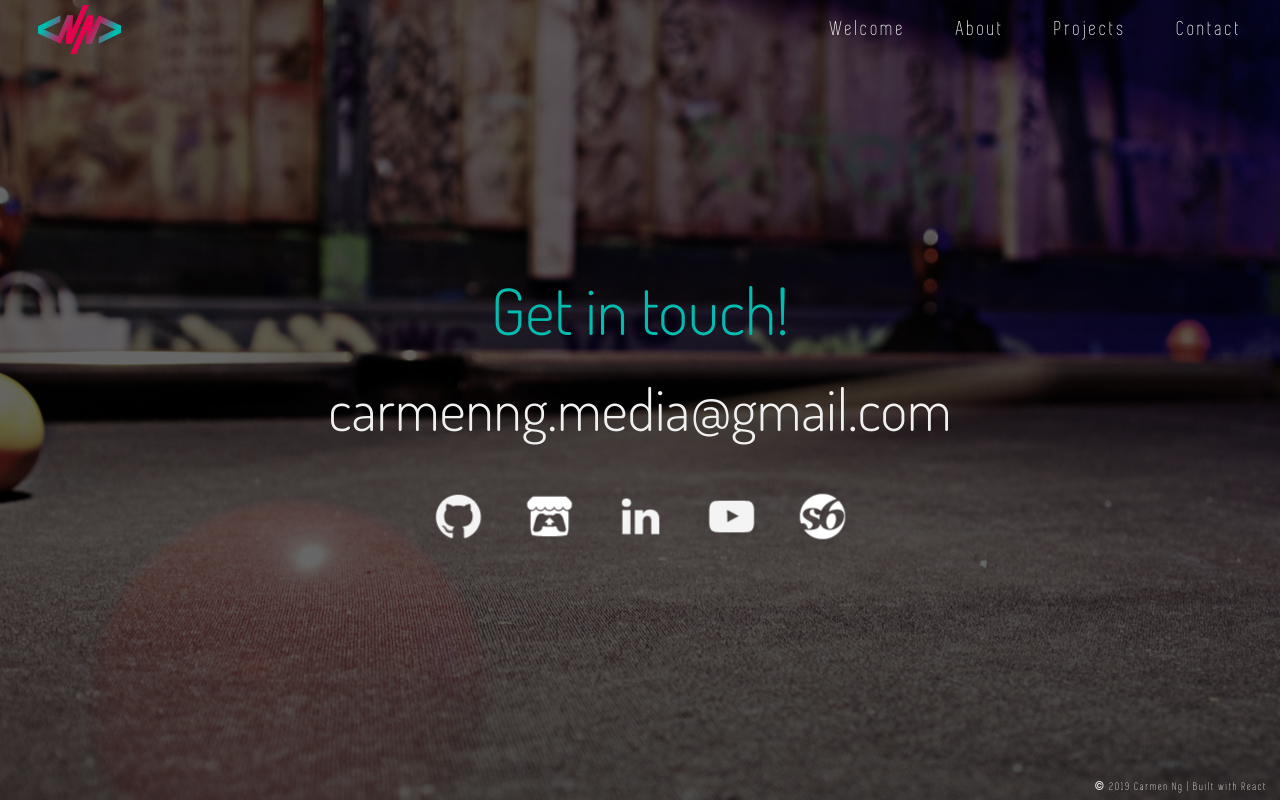
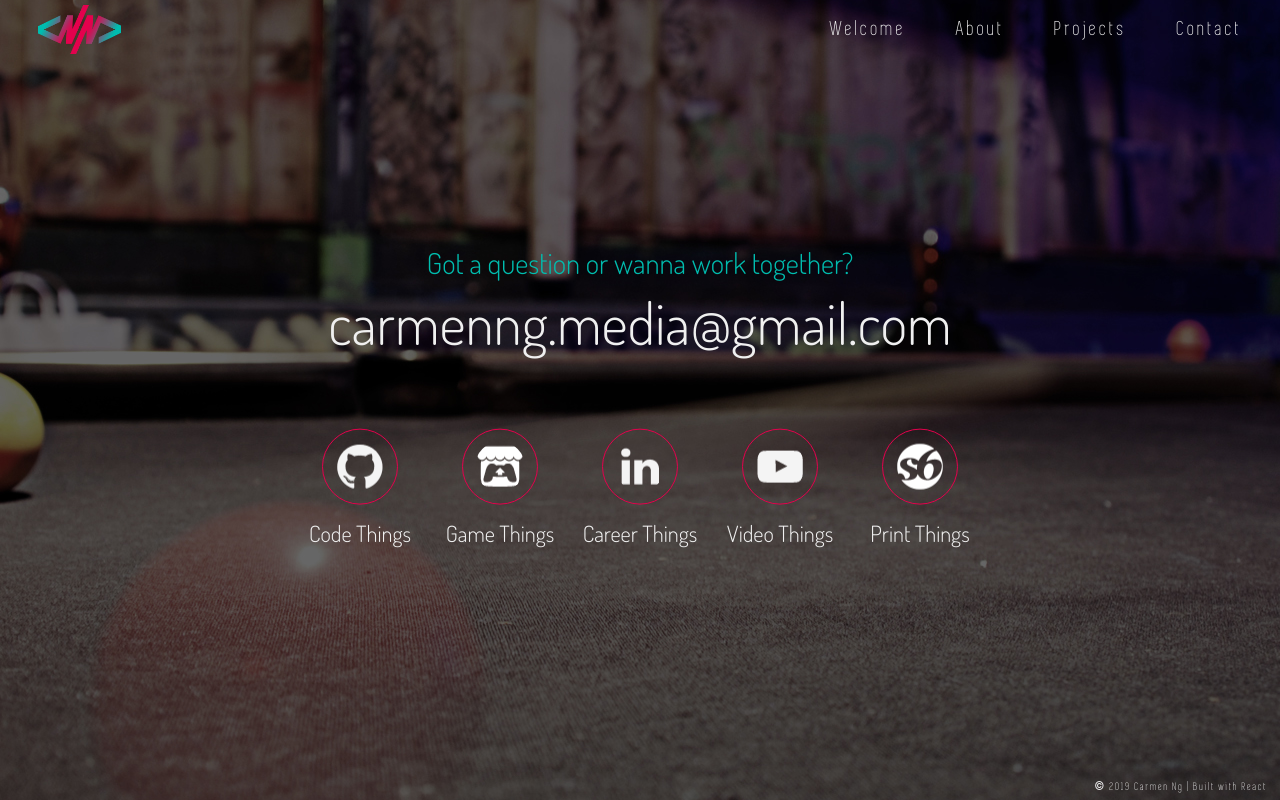
Before and after one commit to CarNg/webdev-nlv-portfolio-2019, a React (Create React App) app: page /contact in a window 1280 px wide. Built offline with nearby package versions, Linux system fonts and the light colour scheme.

Commit message:
Updated contact page

```diff
--- a/src/components/ContactInfo/ContactInfo.js
+++ b/src/components/ContactInfo/ContactInfo.js
@@ -11,52 +11,57 @@ export default function ContactInfo() {
     return (
         <div className={style.wrapper}>
             <div className={style.emailRow}>
-                <span style={{color: "var(--nlv-cyan)"}}>Get in touch!</span> <br/>
+                Got a question or wanna work together?<br/>
                 <a href="mailto:carmenng.media@gmail.com?Subject=Night%20Light%20Visuals" id={style.email}>
                     carmenng.media@gmail.com
                 </a> <br/>
             </div>
 
             <div className={style.socialRow}>
-                <a href="https://github.com/CarNg/">
+                <a href="https://github.com/CarNg/" className={style.socialColumn}>
                     <div className={style.socialIcon}>
                         <img
                             alt="Github Icon"
                             src={socialGithub}
                         />
                     </div>
+                    <p className={style.socialLabel}>Code Things</p>
                 </a>
-                <a href="https://nightlightvisuals.itch.io/">
+                <a href="https://nightlightvisuals.itch.io/" className={style.socialColumn}>
                     <div className={style.socialIcon}>
                             <img
                                 alt="Itch.io Icon"
                                 src={socialItch}
                             />
                     </div>
+                    <p className={style.socialLabel}>Game Things</p>
                 </a>
-                <a href="https://www.linkedin.com/in/carng">
+                <a href="https://www.linkedin.com/in/carng" className={style.socialColumn}>
                     <div className={style.socialIcon}>
                         <img
                             alt="LinkedIn Icon"
                             src={socialLinkedIn}
                         />
                     </div>
+                    <p className={style.socialLabel}>Career Things</p>
                 </a>
-                <a href="https://www.youtube.com/channel/UCVcdn5DAeuBsahRK4Gk5XmA">
+                <a href="https://www.youtube.com/channel/UCVcdn5DAeuBsahRK4Gk5XmA" className={style.socialColumn}>
                     <div className={style.socialIcon}>
                         <img
                             alt="Youtube Icon"
                             src={socialYoutube}
                         />
                     </div>
+                    <p className={style.socialLabel}>Video Things</p>
                 </a>
-                <a href="https://society6.com/carmenng">
+                <a href="https://society6.com/carmenng" className={style.socialColumn}>
                     <div className={style.socialIcon}>
                         <img
                             alt="Society6 Icon"
                             src={socialSociety6}
                         />
                     </div>
+                    <p className={style.socialLabel}>Print Things</p>
                 </a>
             </div>
         </div>
--- a/src/components/ContactInfo/ContactInfo.module.css
+++ b/src/components/ContactInfo/ContactInfo.module.css
@@ -9,17 +9,24 @@
 }
 
 .emailRow {
-    font-size: 4rem;
+    font-size: 1.8rem;
     font-family: 'Dosis';
-    color: var(--nlv-white);
+    color: var(--nlv-cyan);
     text-align: center;
-    margin: 0px 0px 25px 0px;
-    line-height: 6rem;
+    margin: 0px 0px 60px 0px;
+    line-height: 3rem;
 }
 
 #email{
     font-size: 3.6rem;
     line-height: 4.5rem;
+    font-weight: 500;
+    text-decoration: none;
+    transition: all 0.3s ease-in-out;
+}
+
+#email:hover{
+    border-bottom: 3px solid var(--nlv-cyan);
 }
 
 #line{
@@ -33,7 +40,7 @@
 
 .socialRow {
     color: var(--nlv-white);
-    width: 500px;
+    width: 700px;
     padding: 10px 0px;
     margin: 0px auto;
     font-size: 2rem;
@@ -41,37 +48,46 @@
     color: var(--nlv-white);
     text-align: center;
     line-height: 4rem;
+    display: table;
+    table-layout: fixed;
 }
 
-.socialRow > a {
-    padding: 3px 5px;
-    border: none;
-    transition: all 0.3s ease-in-out;
+.socialColumn {
     cursor: pointer;
+    display: table-cell;
+    text-align: center;
 }
 
-.socialRow > a:hover img {
-    transform: scale(1);
-}
-
-.socialIcon {
-    transition: all 0.3s ease-in-out;
-}
-
-.socialRow > a:hover .socialIcon {
-    border-bottom: 2px solid var(--nlv-cyan);
+.socialColumn:hover > .socialIcon > img {
+    border: 1.5px solid var(--nlv-cyan);
 }
 
 .socialIcon > img {
+    border: 1.5px solid var(--nlv-red);
+    border-radius: 50%;
+    padding: 12px;
     width: 100%;
-    transform: scale(0.9);
+    transform: translateX(calc(-50% + 25px));
     transition: all 0.3s ease-in-out;
 }
 
 .socialIcon{
-    width: 55px;
-    height: 55px;
-    margin: 0px 13px;
-    display: inline-block;
-    padding-bottom: 5px;
+    width: 50px;
+    height: 50px;
+    margin: 0 auto;
 }
+
+.socialIcon:hover > img{
+    border: 1.5px solid var(--nlv-cyan);
+}
+
+.socialLabel {
+    font-size: 1.4rem;
+    text-align: center;
+    transition: all 0.3s ease-in-out;
+    text-decoration: none !important;
+}
+
+.socialLabel:hover{
+    text-decoration: underline var(--nlv-cyan) !important;
+}
```
